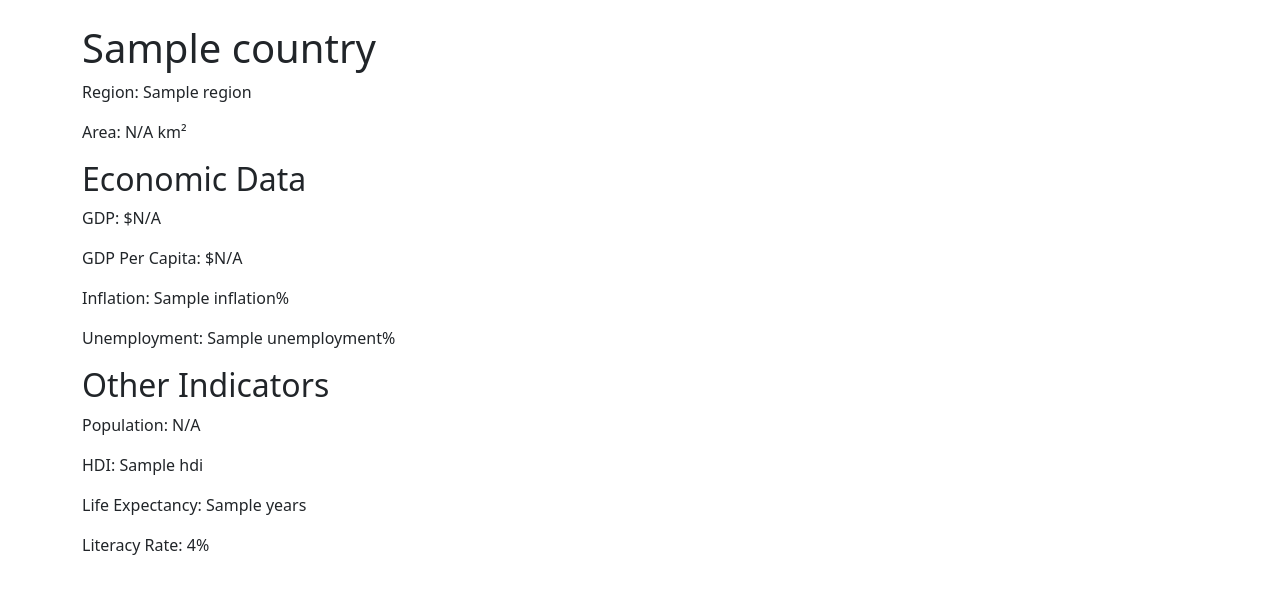
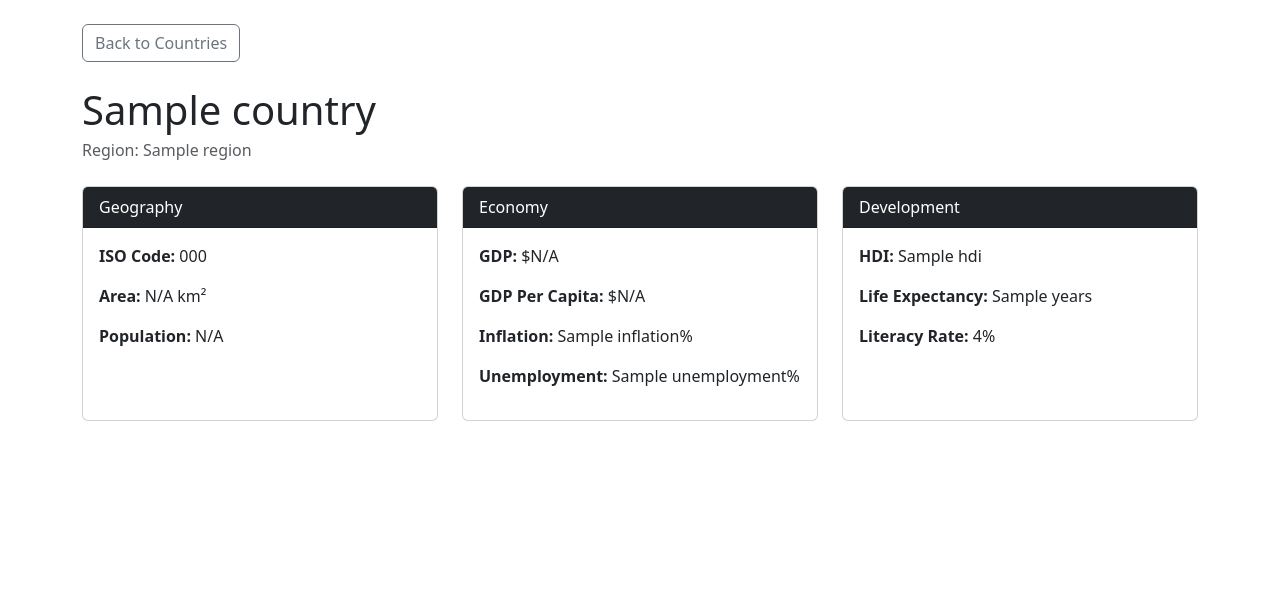
Before and after one commit to Trisolis/World-Data-App, a Flask app: template templates/country.html in a window 1280 px wide. Shown: the part 56-650 px from the top of the page. Run offline with Flask 3, Linux system fonts and the light colour scheme; the template is opened without the code that fills it: most values are stand-ins (such as "Sample title", 1, 10 or a date in 2020).

Commit message:
Bootstrap to country.html
Add button to return to countries
Put country and region together, with region being muted
Create 3 cards within 3 columns of one row, each with different indicators/data

```diff
--- a/templates/country.html
+++ b/templates/country.html
@@ -4,17 +4,41 @@
 {% block title %}{{ country['name' ]}} Data{% endblock %}
 
 {% block content %}
-    <h1>{{ country['name'] }}</h1>
-    <p>Region: {{ country['region'] if country['region'] else 'N/A' }}</p>
-    <p>Area: {{ "{:,}".format(country['area']) if country['area'] else 'N/A' }} km²</p>
-    <h2>Economic Data</h2>
-    <p>GDP: ${{ "{:,}".format(country['gdp']) if country['gdp'] else 'N/A' }}</p>
-    <p>GDP Per Capita: ${{ "{:,}".format(country['gdp_per_capita']) if country['gdp_per_capita'] else 'N/A' }}</p>
-    <p>Inflation: {{ country['inflation'] if country['inflation'] else 'N/A' }}%</p>
-    <p>Unemployment: {{ country['unemployment'] if country['unemployment'] else 'N/A' }}%</p>
-    <h2>Other Indicators</h2>
-    <p>Population: {{ "{:,}".format(country['population']) if country['population'] else 'N/A' }}</p>
-    <p>HDI: {{ country['hdi'] if country['hdi'] else 'N/A' }}</p>
-    <p>Life Expectancy: {{ country['life_expectancy'] if country['life_expectancy'] else 'N/A' }} years</p>
-    <p>Literacy Rate: {{ country['literacy_rate'] if country['literacy_rate'] else 'N/A' }}%</p>
+    <a href="{{ url_for('countries') }}" class="btn btn-outline-secondary" btn-sm mb-4>Back to Countries</a>
+    <h1 class="mb-1 mt-4">{{ country['name'] }}</h1>
+    <p class="text-muted mb-4">Region: {{ country['region'] if country['region'] else 'N/A' }}</p>
+
+    <div class="row g-4">
+        <div class="col-md-4">
+            <div class="card h-100">
+                <div class="card-header bg-dark text-white">Geography</div>
+                <div class="card-body">
+                    <p><strong>ISO Code:</strong> {{ country['iso_code'] }}</p>
+                    <p><strong>Area:</strong> {{ "{:,}".format(country['area']) if country['area'] else 'N/A' }} km²</p>
+                    <p><strong>Population:</strong> {{ "{:,}".format(country['population']) if country['population'] else 'N/A' }}</p>
+                </div>
+            </div>
+        </div>
+        <div class="col-md-4">
+            <div class="card h-100">
+                <div class="card-header bg-dark text-white">Economy</div>
+                <div class="card-body">
+                    <p><strong>GDP:</strong> ${{ "{:,}".format(country['gdp']) if country['gdp'] else 'N/A' }}</p>
+                    <p><strong>GDP Per Capita:</strong> ${{ "{:,}".format(country['gdp_per_capita']) if country['gdp_per_capita'] else 'N/A' }}</p>
+                    <p><strong>Inflation:</strong> {{ country['inflation'] if country['inflation'] else 'N/A' }}%</p>
+                    <p><strong>Unemployment:</strong> {{ country['unemployment'] if country['unemployment'] else 'N/A' }}%</p>
+                </div>
+            </div>
+        </div>
+        <div class="col-md-4">
+            <div class="card h-100">
+                <div class="card-header bg-dark text-white">Development</div>
+                <div class="card-body">
+                    <p><strong>HDI:</strong> {{ country['hdi'] if country['hdi'] else 'N/A' }}</p>
+                    <p><strong>Life Expectancy:</strong> {{ country['life_expectancy'] if country['life_expectancy'] else 'N/A' }} years</p>
+                    <p><strong>Literacy Rate:</strong> {{ country['literacy_rate'] if country['literacy_rate'] else 'N/A' }}%</p>
+                </div>
+            </div>
+        </div>
+    </div>
 {% endblock %}
```
